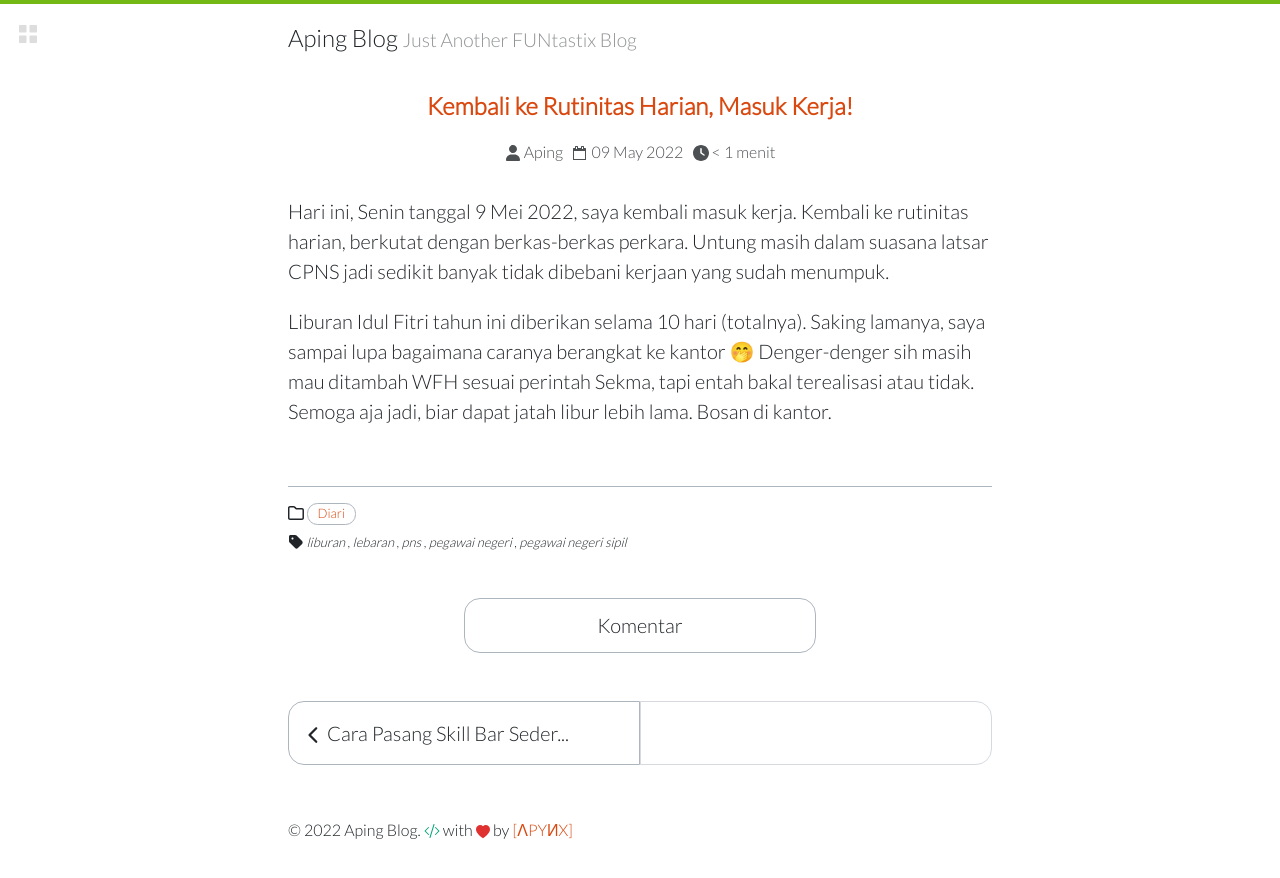
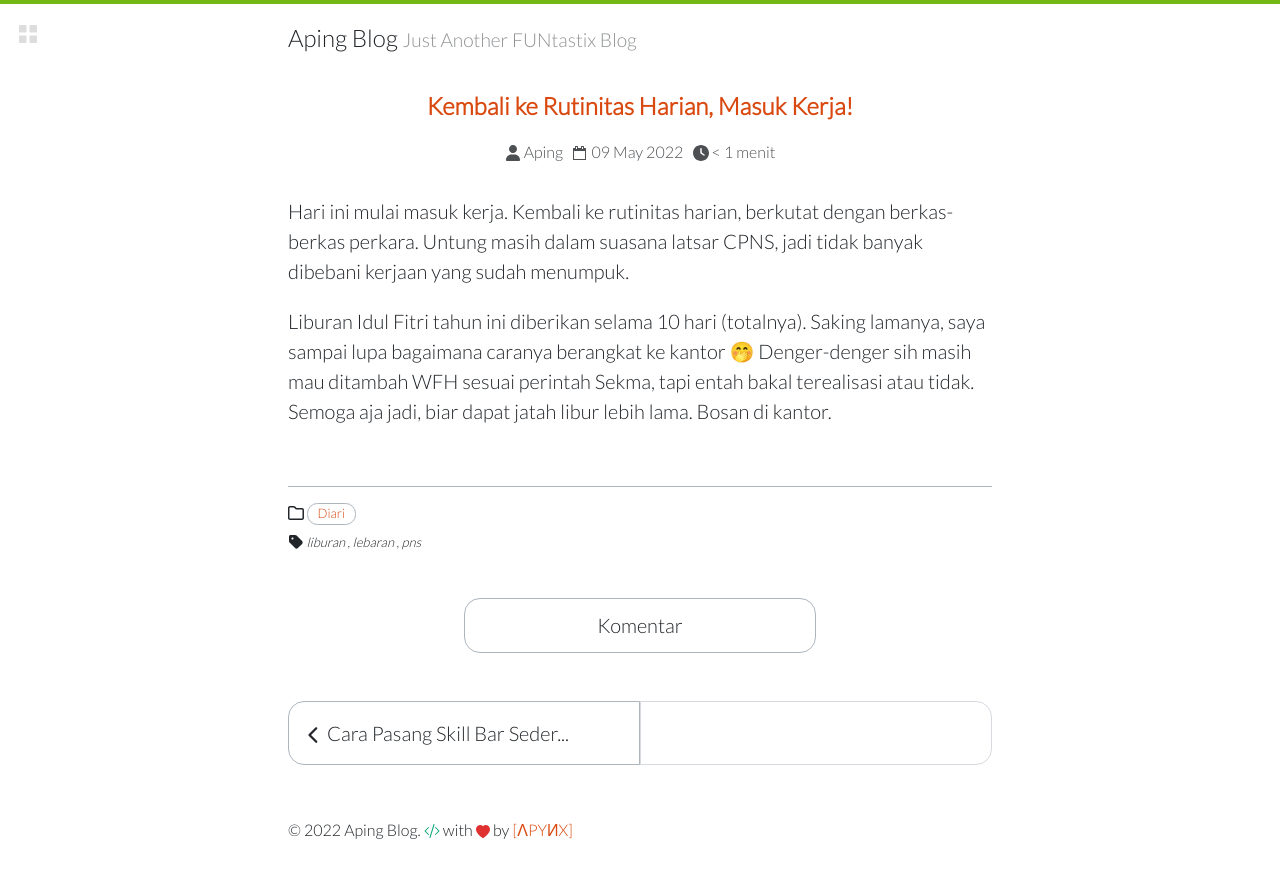
Before and after one commit to apynx/apynx.github.io, a Jekyll site: the page built from _posts/2022-05-09-kembali-masuk-kerja.md, in a window 1280 px wide. Shown: the top 878 px of the page. Built offline with Jekyll 4.4.1, drawn with Linux system fonts in a browser that asks for light colours.

Commit message:
update 2022-05-09-kembali-masuk-kerja.md

```diff
--- a/_posts/2022-05-09-kembali-masuk-kerja.md
+++ b/_posts/2022-05-09-kembali-masuk-kerja.md
@@ -4,9 +4,9 @@ title       : Kembali ke Rutinitas Harian, Masuk Kerja!
 author      : Aping
 date        : 2022-05-09 15:02:00 +0700
 categories  : [Diari]
-tags        : [liburan, lebaran, pns, pegawai negeri, pegawai negeri sipil]
+tags        : [liburan, lebaran, pns]
 comments    : true
 ---
-Hari ini, Senin tanggal 9 Mei 2022, saya kembali masuk kerja. Kembali ke rutinitas harian, berkutat dengan berkas-berkas perkara. Untung masih dalam suasana latsar CPNS jadi sedikit banyak tidak dibebani kerjaan yang sudah menumpuk.
+Hari ini mulai masuk kerja. Kembali ke rutinitas harian, berkutat dengan berkas-berkas perkara. Untung masih dalam suasana latsar CPNS, jadi tidak banyak dibebani kerjaan yang sudah menumpuk.
 
 Liburan Idul Fitri tahun ini diberikan selama 10 hari (totalnya). Saking lamanya, saya sampai lupa bagaimana caranya berangkat ke kantor 🤭 Denger-denger sih masih mau ditambah WFH sesuai perintah Sekma, tapi entah bakal terealisasi atau tidak. Semoga aja jadi, biar dapat jatah libur lebih lama. Bosan di kantor.
```
